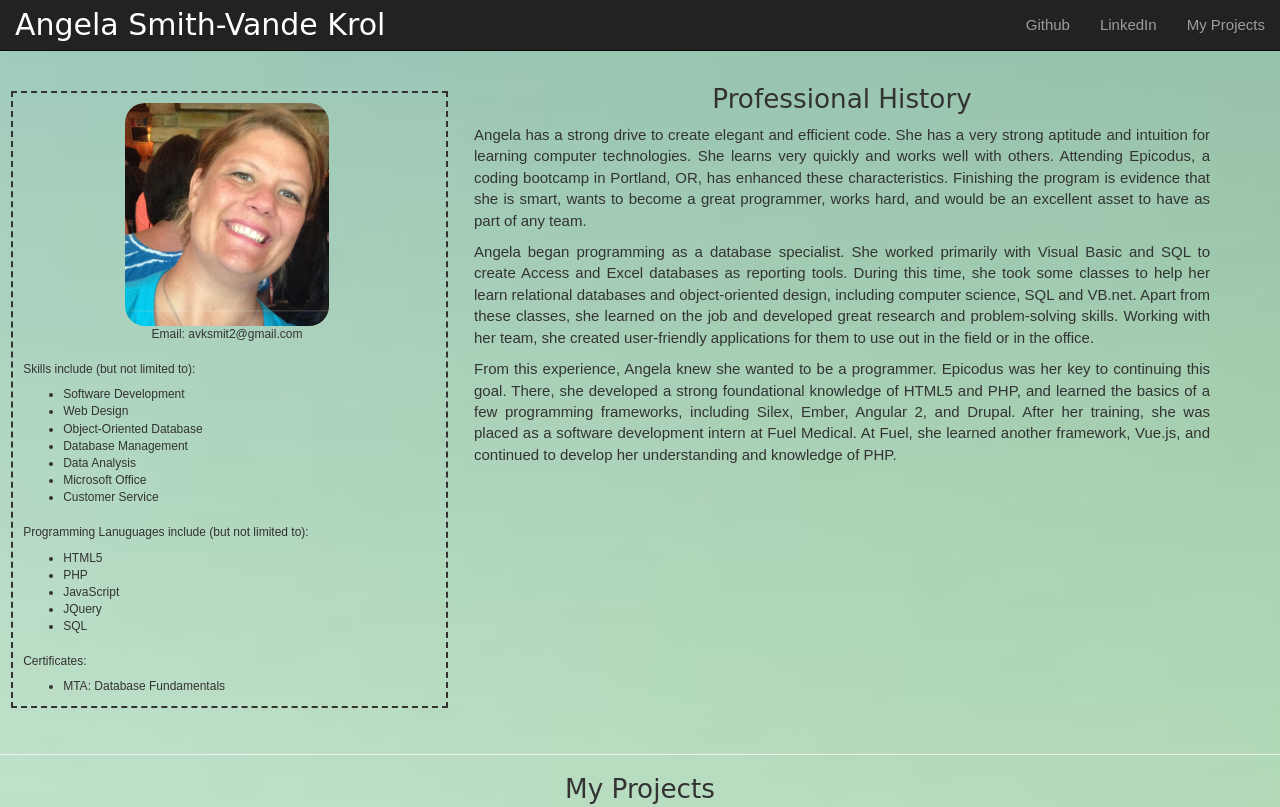
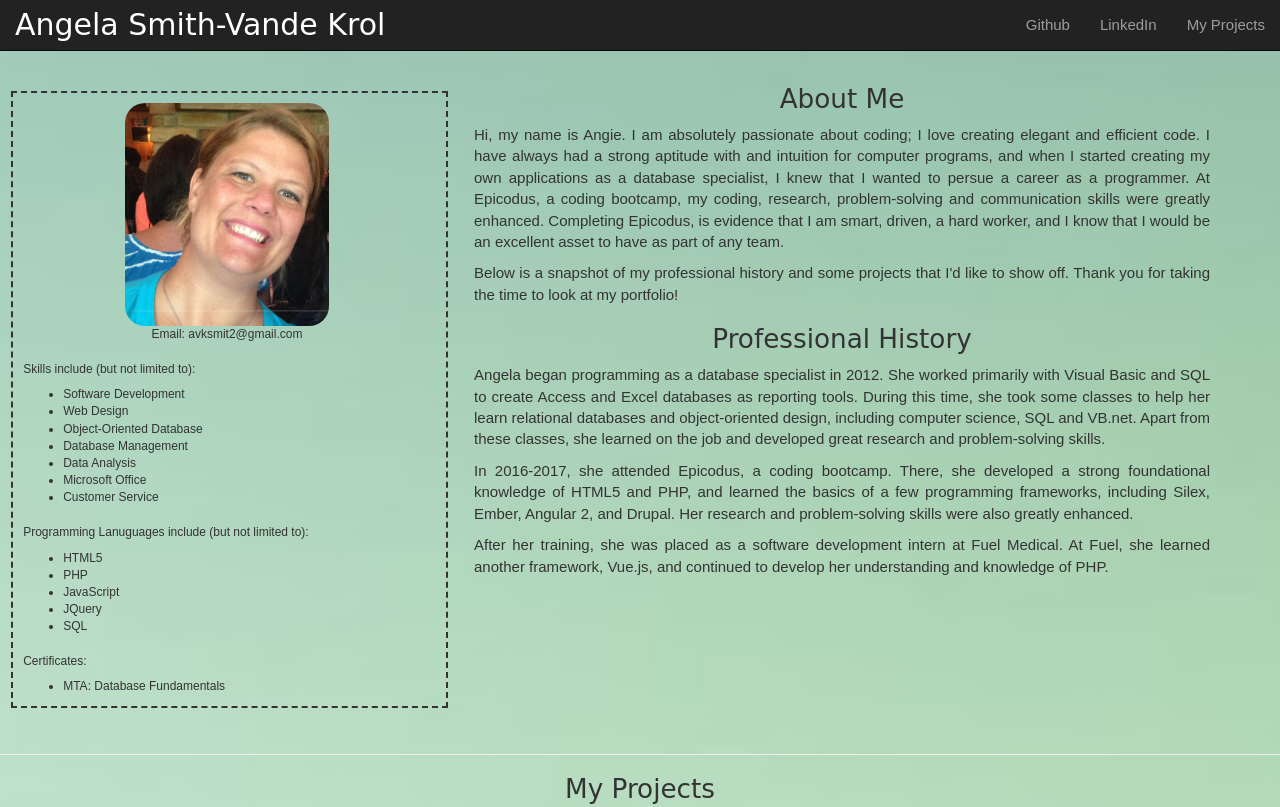
Before and after one commit to avksmit2/about-me, a plain HTML site: page index.html in a window 1280 px wide. Shown: the top 807 px of the page. Drawn offline with Linux system fonts and the light colour scheme.

Commit message:
re-word the professional history and add an about me section.

```diff
--- a/index.html
+++ b/index.html
@@ -63,10 +63,13 @@
             </ul>
           </div>
           <div class="col-xs-7.5 container" id="about">
+            <h3 class="headers">About Me</h3>
+            <p>Hi, my name is Angie. I am absolutely passionate about coding; I love creating elegant and efficient code. I have always had a strong aptitude with and intuition for computer programs, and when I started creating my own applications as a database specialist, I knew that I wanted to persue a career as a programmer. At Epicodus, a coding bootcamp, my coding, research, problem-solving and communication skills were greatly enhanced. Completing Epicodus, is evidence that I am smart, driven, a hard worker, and I know that I would be an excellent asset to have as part of any team. </p>
+            <p>Below is a snapshot of my professional history and some projects that I'd like to show off. Thank you for taking the time to look at my portfolio!</p>
             <h3 class="headers">Professional History</h3>
-            <p>Angela has a strong drive to create elegant and efficient code. She has a very strong aptitude and intuition for learning computer technologies. She learns very quickly and works well with others. Attending Epicodus, a coding bootcamp in Portland, OR, has enhanced these characteristics. Finishing the program is evidence that she is smart, wants to become a great programmer, works hard, and would be an excellent asset to have as part of any team.</p>
-            <p>Angela began programming as a database specialist. She worked primarily with Visual Basic and SQL to create Access and Excel databases as reporting tools. During this time, she took some classes to help her learn relational databases and object-oriented design, including computer science, SQL and VB.net. Apart from these classes, she learned on the job and developed great research and problem-solving skills. Working with her team, she created user-friendly applications for them to use out in the field or in the office. </p>
-            <p>From this experience, Angela knew she wanted to be a programmer. Epicodus was her key to continuing this goal. There, she developed a strong foundational knowledge of HTML5 and PHP, and learned the basics of a few programming frameworks, including Silex, Ember, Angular 2, and Drupal. After her training, she was placed as a software development intern at Fuel Medical. At Fuel, she learned another framework, Vue.js, and continued to develop her understanding and knowledge of PHP.</p>
+            <p>Angela began programming as a database specialist in 2012. She worked primarily with Visual Basic and SQL to create Access and Excel databases as reporting tools. During this time, she took some classes to help her learn relational databases and object-oriented design, including computer science, SQL and VB.net. Apart from these classes, she learned on the job and developed great research and problem-solving skills.</p>
+            <p>In 2016-2017, she attended Epicodus, a coding bootcamp. There, she developed a strong foundational knowledge of HTML5 and PHP, and learned the basics of a few programming frameworks, including Silex, Ember, Angular 2, and Drupal. Her research and problem-solving skills were also greatly enhanced. </p>
+            <p>After her training, she was placed as a software development intern at Fuel Medical. At Fuel, she learned another framework, Vue.js, and continued to develop her understanding and knowledge of PHP.</p>
             <!-- <p>I am absolutely passionate about programming. Most of my professional career has been in administrative and customer service, but I got a taste of programming as a database specialist. In this position, I had many years of experience developing Access and Excel databases. I took several classes in computer science and came to understand relational databases and object-oriented design. Because I had to learn on the job and didn’t have many resources other than the internet to figure out how to do the things requested, I developed great research and debugging skills and was able to accomplish most of the goals that were set before me. I fell in love with programming, and wanted to learn more in order to begin my career as a software developer.</p> -->
             <!-- <p>When I discovered Epicodus, a coding bootcamp, I jumped at the chance. There, I learned the fundamentals about programming in HTML5 but focused on PHP and Javascript. My research and problem-solving skills were enhanced because the curriculum provided a broad understanding of the material but the projects were more complicated. The pair-programming learning format taught us to work together to gain a deeper understanding of the material through research. It also enforced great communication skills.  At the end of our training, I was provided with an internship opportunity as a software developer where my desire to program was very much reinforced.</p> -->
           </div>
```
